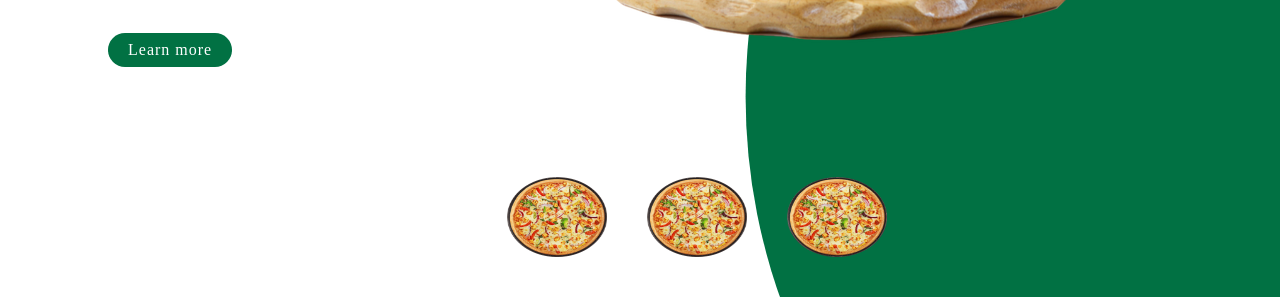
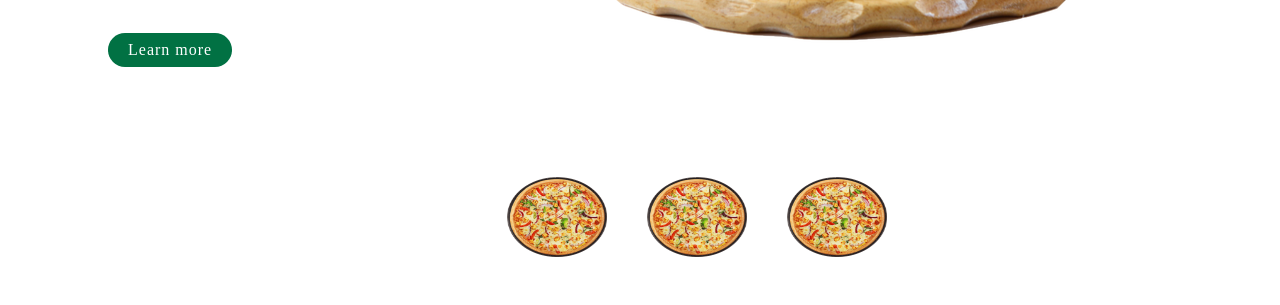
Before and after one commit to ATIHSRAH/pizza_landing_page, a plain HTML site: page index.html in a window 1280 px wide. Shown: the part 711-1016 px from the top of the page. Drawn offline with Linux system fonts and the light colour scheme.

Commit message:
Update style.css

```diff
--- a/style.css
+++ b/style.css
@@ -165,14 +165,3 @@ font-weight:500 ;
     margin: 5px 0;
     transform: scale(0.6);
 }
-
-.circle
-{
-    position: absolute;
-    top: 0;
-    left: 0;
-    width: 100%;
-    height: 100%;
-    background: #017143;
-    clip-path:circle(600px at right 800px) ;
-}
```
